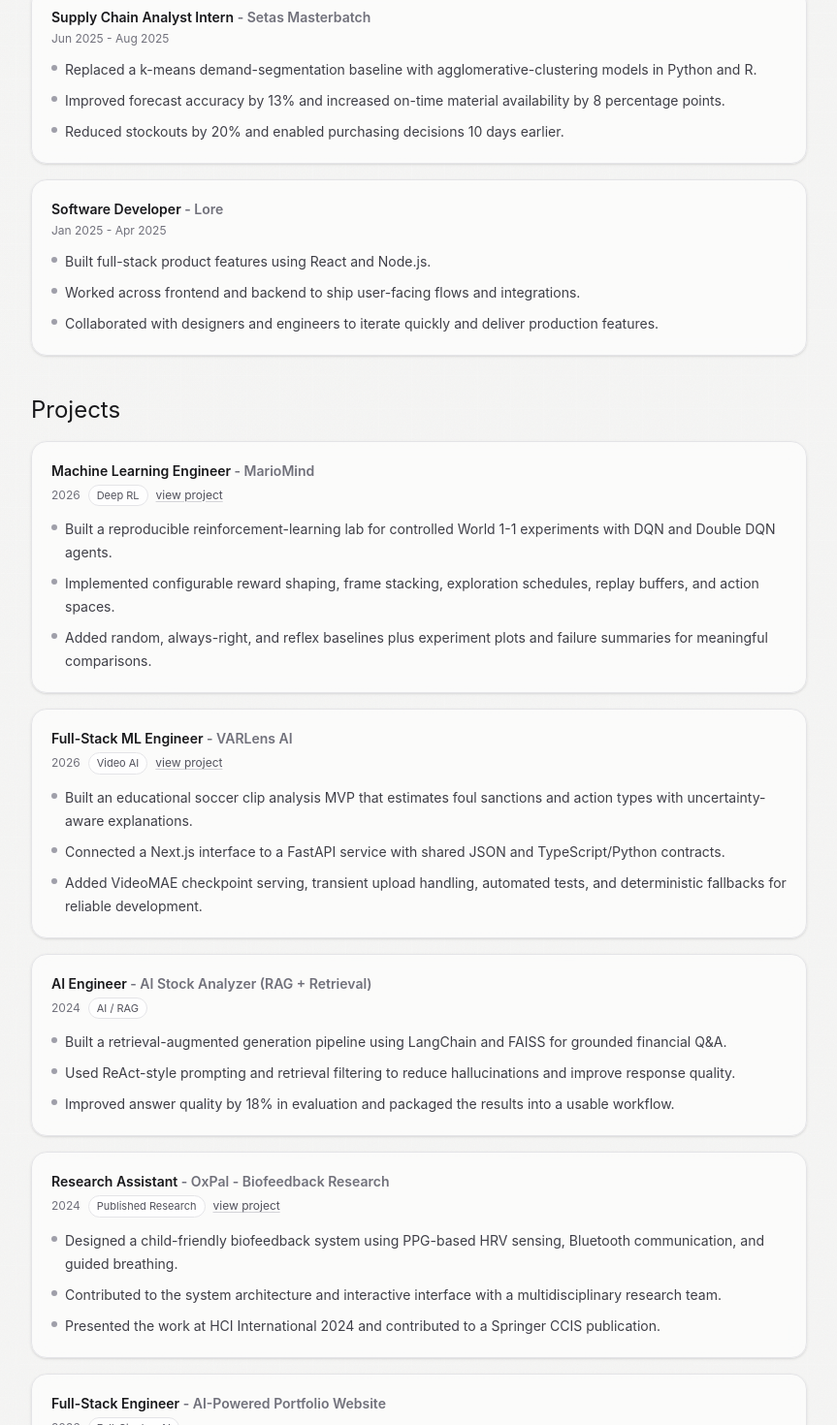
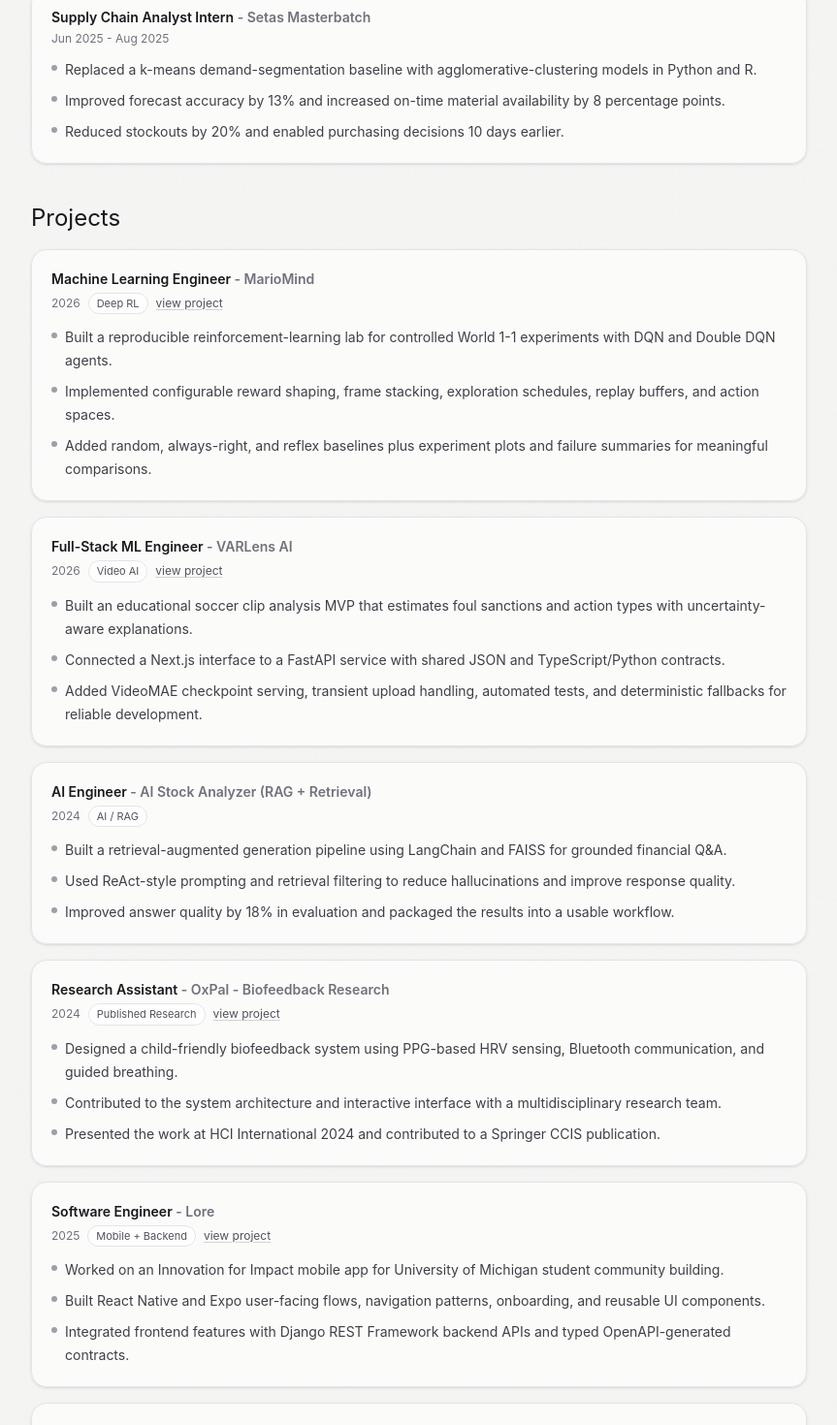
Before and after one commit to ardaedil/ardaedil-portfolio, a Next.js app: page / in a window 1280 px wide. Shown: the part 1789-3259 px from the top of the page at 97% size, without its empty margins (392-1255 px from the left). Built offline with nearby package versions, Linux system fonts and the light colour scheme.

Commit message:
Move Lore into projects

```diff
--- a/content/experience/lore-mobile.md
+++ /dev/null
@@ -1,33 +0,0 @@
-# Lore — Software Engineer (Innovation for Impact)
-
-## Context
-Lore is an **in-progress mobile application** developed within **Innovation for Impact**, a student-run tech consulting organization. The project aims to create a social networking platform tailored toward **University of Michigan students**, with a focus on community building, usability, and scalable design.
-
-The application is currently under active development and iteration.
-
----
-
-## Role: Software Engineer
-
-I work across the mobile stack to design and implement core user-facing features, collaborating closely with designers and other engineers in a consulting-style team environment.
-
-### What I work on
-- Develop mobile features using **React Native**
-- Implement authentication flows, onboarding, and user state management
-- Design and build navigation systems and reusable UI components
-- Integrate frontend features with backend services and APIs
-- Collaborate with designers to iterate on UX based on product goals
-
-### Current Impact
-- Established core app architecture and navigation patterns
-- Improved onboarding and usability through iterative UI refinement
-- Contributed to a maintainable codebase designed for future scale
-- Helped shape product direction through engineering-driven feedback
-
----
-
-## What This Experience Demonstrates
-- Building real products beyond coursework, even before public launch
-- Comfort working in collaborative, consulting-style teams
-- Strong mobile and frontend engineering fundamentals
-- Ability to balance product vision, UX, and technical constraints
--- /dev/null
+++ b/content/projects/lore.md
@@ -0,0 +1,17 @@
+# Lore
+
+Lore is an in-progress mobile application developed within Innovation for Impact, a student-run technology consulting organization. The project focuses on community building for University of Michigan students through a full-stack mobile product.
+
+Repository: https://github.com/Innovation-for-Impact/Lore
+
+## My contribution
+- Built user-facing mobile features with React Native and Expo.
+- Implemented onboarding, navigation patterns, user state management, and reusable UI components.
+- Integrated frontend flows with Django REST Framework backend APIs.
+- Worked with typed API contracts generated from the backend OpenAPI schema.
+- Collaborated with designers and engineers to refine UX and product direction.
+
+## Stack
+- Frontend: React Native, Expo, TypeScript, React Navigation, TanStack Query
+- Backend: Django, Django REST Framework, PostgreSQL
+- Practices: API integration, mobile navigation design, reusable component development, collaborative product iteration
--- a/content/resume.md
+++ b/content/resume.md
@@ -37,5 +37,8 @@
 ### OxPal Biofeedback Research
 Designed a child-friendly biofeedback system using PPG-based HRV sensing, Bluetooth communication, and interactive breathing guidance. Presented the work at HCI International 2024 and contributed to a Springer CCIS publication.
 
+### Lore
+Worked on an Innovation for Impact mobile app for University of Michigan student community building, building React Native and Expo user-facing flows and integrating frontend features with Django REST Framework backend APIs.
+
 ## Leadership
 President of the University of Michigan Turkish Student Association since April 2026, leading a seven-member executive board.
--- a/src/components/ExperienceList.tsx
+++ b/src/components/ExperienceList.tsx
@@ -38,16 +38,6 @@
       "Replaced a k-means demand-segmentation baseline with agglomerative-clustering models in Python and R.",
       "Improved forecast accuracy by 13% and increased on-time material availability by 8 percentage points.",
       "Reduced stockouts by 20% and enabled purchasing decisions 10 days earlier.",
-    ],
-  },
-  {
-    title: "Software Developer",
-    org: "Lore",
-    dates: "Jan 2025 - Apr 2025",
-    bullets: [
-      "Built full-stack product features using React and Node.js.",
-      "Worked across frontend and backend to ship user-facing flows and integrations.",
-      "Collaborated with designers and engineers to iterate quickly and deliver production features.",
     ],
   },
 ];
--- a/src/components/ProjectsList.tsx
+++ b/src/components/ProjectsList.tsx
@@ -54,6 +54,18 @@
       "Designed a child-friendly biofeedback system using PPG-based HRV sensing, Bluetooth communication, and guided breathing.",
       "Contributed to the system architecture and interactive interface with a multidisciplinary research team.",
       "Presented the work at HCI International 2024 and contributed to a Springer CCIS publication.",
+    ],
+  },
+  {
+    role: "Software Engineer",
+    name: "Lore",
+    dates: "2025",
+    badge: "Mobile + Backend",
+    link: "https://github.com/Innovation-for-Impact/Lore",
+    bullets: [
+      "Worked on an Innovation for Impact mobile app for University of Michigan student community building.",
+      "Built React Native and Expo user-facing flows, navigation patterns, onboarding, and reusable UI components.",
+      "Integrated frontend features with Django REST Framework backend APIs and typed OpenAPI-generated contracts.",
     ],
   },
   {
```
